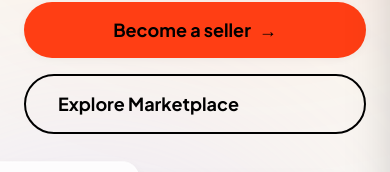
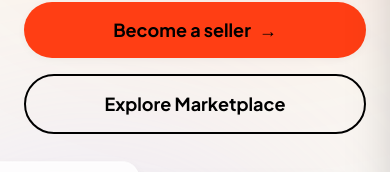
Before and after one commit to Von-Etana/Banolite, a Next.js app: page / in a window 390 px wide. Shown: the part 573-745 px from the top of the page. Built offline with nearby package versions, Linux system fonts and the light colour scheme; no server answers; the database is empty.

Commit message:
Fix Explore Marketplace button text alignment

```diff
--- a/components/Hero.tsx
+++ b/components/Hero.tsx
@@ -62,7 +62,7 @@ export const Hero: React.FC = () => {
                   Go to Dashboard
                 </Link>
               )}
-              <Link href="/products" className="btn-outline text-lg w-full sm:w-auto">
+              <Link href="/products" className="btn-outline text-lg w-full sm:w-auto text-center">
                 Explore Marketplace
               </Link>
             </motion.div>
```
